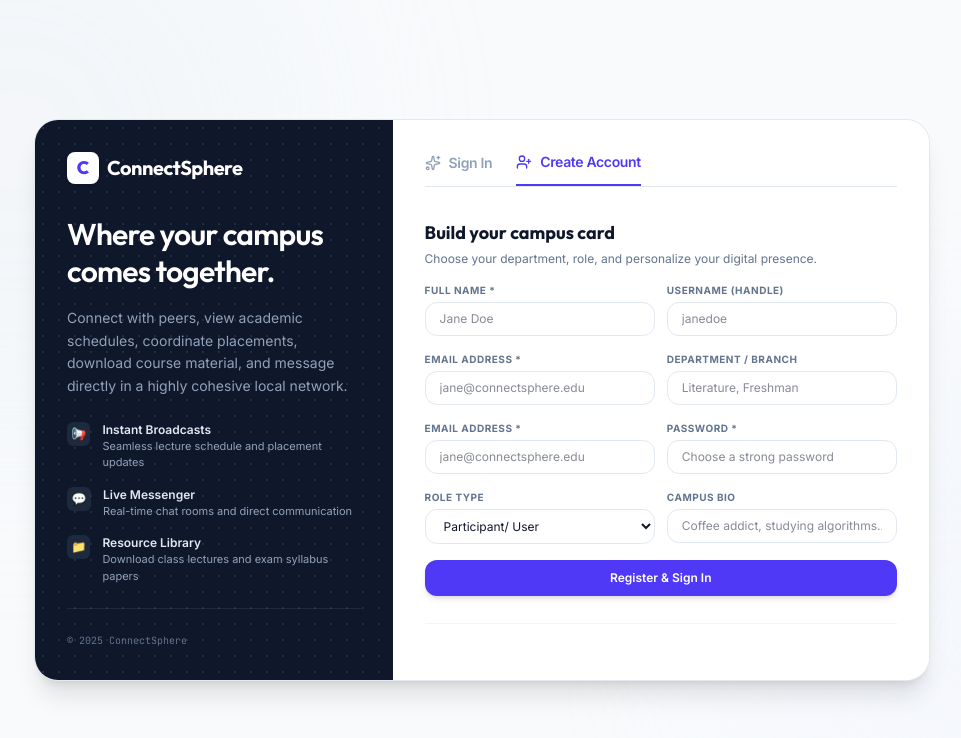
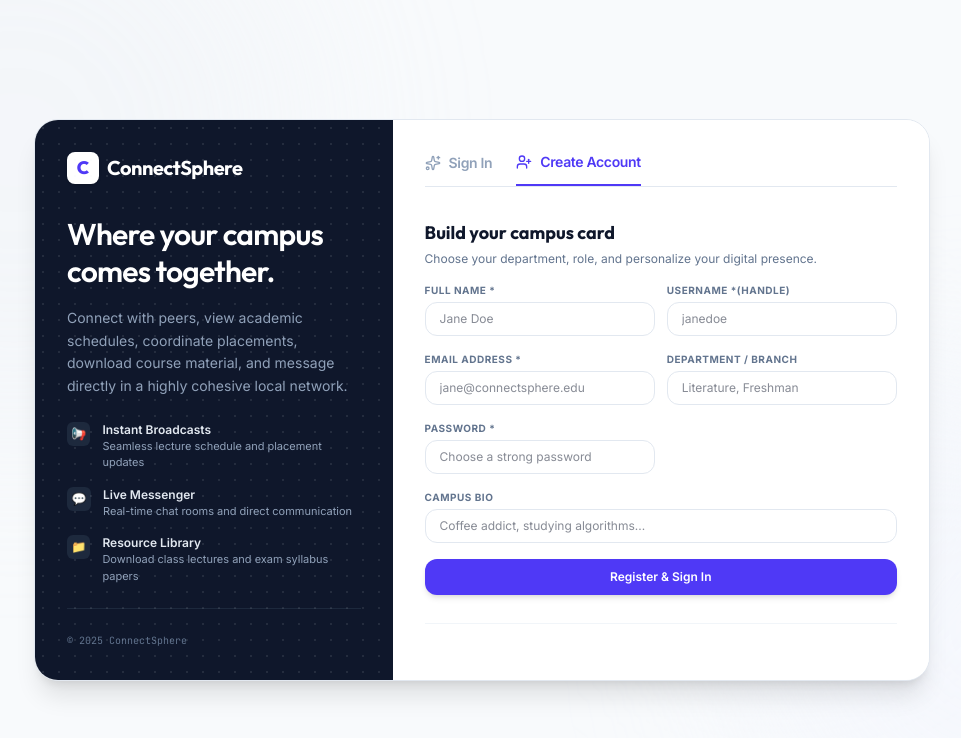
Before and after one commit to Rishit-Ranjan/Connect_Sphere, a React (Vite) app: page / in a window 1280 px wide. Both pictures are taken after typing "Sample", "Sample123" into the empty fields and a click on the button "Create Account". Shown: the top 738 px of the page, without its empty margins (158-1119 px from the left). Built offline with nearby package versions, Linux system fonts and the light colour scheme.

Commit message:
fixed the duplicate email address field and removed role type field

```diff
--- a/src/components/LoginView.jsx
+++ b/src/components/LoginView.jsx
@@ -230,7 +230,7 @@ export default function LoginView({ onLogin, users, onAddUser }) {
                     <input type="text" required placeholder="Jane Doe" value={name} onChange={(e) => setName(e.target.value)} className="w-full text-xs px-3.5 py-2 border border-slate-200 rounded-xl focus:outline-none focus:border-indigo-500 transition-colors"/>
                   </div>
                   <div>
-                    <label className="block text-[10px] font-bold text-slate-500 uppercase tracking-wider mb-1">Username (Handle)</label>
+                    <label className="block text-[10px] font-bold text-slate-500 uppercase tracking-wider mb-1">Username *(Handle)</label>
                     <input type="text" placeholder="janedoe" value={handle} onChange={(e) => setHandle(e.target.value)} className="w-full text-xs px-3.5 py-2 border border-slate-200 rounded-xl focus:outline-none focus:border-indigo-500 transition-colors"/>
                   </div>
                 </div>
@@ -248,30 +248,17 @@ export default function LoginView({ onLogin, users, onAddUser }) {
 
                 <div className="grid grid-cols-2 gap-3">
                   <div>
-                    <label className="block text-[10px] font-bold text-slate-500 uppercase tracking-wider mb-1">Email Address *</label>
-                    <input type="email" required placeholder="jane@connectsphere.edu" value={email} onChange={(e) => setEmail(e.target.value)} className="w-full text-xs px-3.5 py-2 border border-slate-200 rounded-xl focus:outline-none focus:border-indigo-500 transition-colors"/>
-                  </div>
-                  <div>
                     <label className="block text-[10px] font-bold text-slate-500 uppercase tracking-wider mb-1">Password *</label>
                     <input type="password" required placeholder="Choose a strong password" value={password} onChange={(e) => setPassword(e.target.value)} className="w-full text-xs px-3.5 py-2 border border-slate-200 rounded-xl focus:outline-none focus:border-indigo-500 transition-colors"/>
                   </div>
                 </div>
 
-                <div className="grid grid-cols-2 gap-3">
-                  <div>
-                    <label className="block text-[10px] font-bold text-slate-500 uppercase tracking-wider mb-1">Role Type</label>
-                    <select value={role} onChange={(e) => setRole(e.target.value)} className="w-full text-xs px-3.5 py-2 border border-slate-200 rounded-xl focus:outline-none focus:border-indigo-500 bg-white cursor-pointer">
-                      <option value="participant">Participant/ User</option>
 
-                    </select>
-                  </div>
-                  <div>
-                    <label className="block text-[10px] font-bold text-slate-500 uppercase tracking-wider mb-1">Campus Bio</label>
-                    <input type="text" placeholder="Coffee addict, studying algorithms..." value={bio} onChange={(e) => setBio(e.target.value)} className="w-full text-xs px-3.5 py-2 border border-slate-200 rounded-xl focus:outline-none focus:border-indigo-500 transition-colors"/>
-                  </div>
+                <div>
+                  <label className="block text-[10px] font-bold text-slate-500 uppercase tracking-wider mb-1">Campus Bio</label>
+                  <input type="text" placeholder="Coffee addict, studying algorithms..." value={bio} onChange={(e) => setBio(e.target.value)} className="w-full text-xs px-3.5 py-2 border border-slate-200 rounded-xl focus:outline-none focus:border-indigo-500 transition-colors"/>
                 </div>
 
-                {/* Avatar Selection Picker removed (no preset selection) */}
                 <button type="submit" className="w-full mt-4 bg-indigo-600 hover:bg-indigo-700 text-white text-xs font-semibold py-2.5 px-4 rounded-xl flex items-center justify-center gap-1.5 transition-all shadow-md cursor-pointer">
                   Register & Sign In
                 </button>
```
